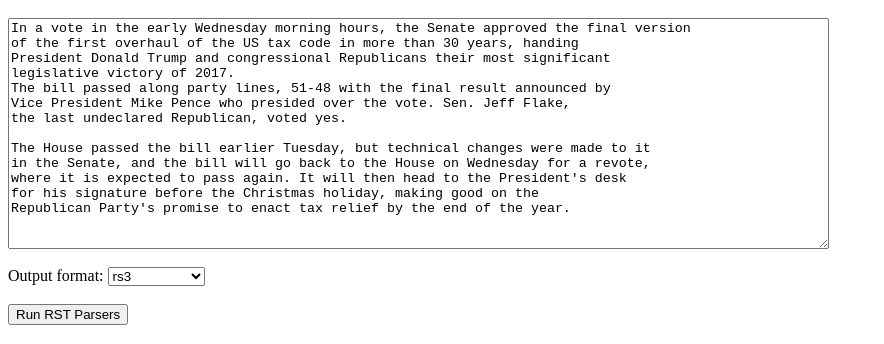
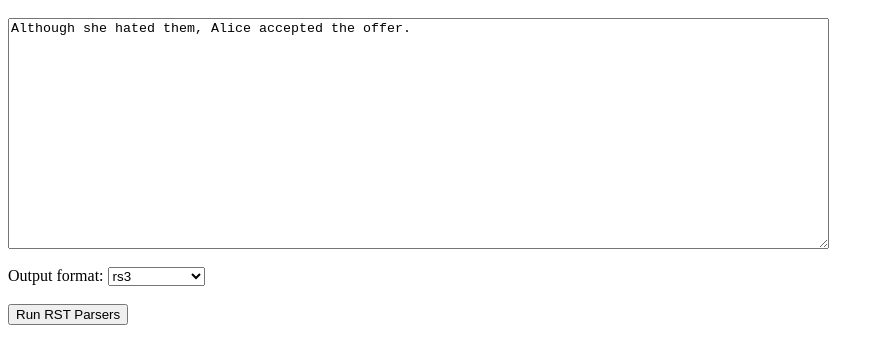
Before and after one commit to rst-workbench/rst-workbench, a plain HTML site: page index.html in a window 1280 px wide. Shown: the part 48-392 px from the top of the page, without its empty margins (0-884 px from the left). Drawn offline with Linux system fonts and the light colour scheme.

Commit message:
shorter input text

```diff
--- a/index.html
+++ b/index.html
@@ -13,19 +13,7 @@
     <h1>Enter some text:</h1>
     <form id='rst' method='post'>
     <textarea id='input-text' rows="15" cols="100" value>
-In a vote in the early Wednesday morning hours, the Senate approved the final version
-of the first overhaul of the US tax code in more than 30 years, handing
-President Donald Trump and congressional Republicans their most significant
-legislative victory of 2017.
-The bill passed along party lines, 51-48 with the final result announced by
-Vice President Mike Pence who presided over the vote. Sen. Jeff Flake,
-the last undeclared Republican, voted yes.
-
-The House passed the bill earlier Tuesday, but technical changes were made to it
-in the Senate, and the bill will go back to the House on Wednesday for a revote,
-where it is expected to pass again. It will then head to the President's desk
-for his signature before the Christmas holiday, making good on the
-Republican Party's promise to enact tax relief by the end of the year.</textarea> <br/><br/>
+Although she hated them, Alice accepted the offer.</textarea> <br/><br/>
 
         Output format:
         <select name="output-format" id="output-format">
```
